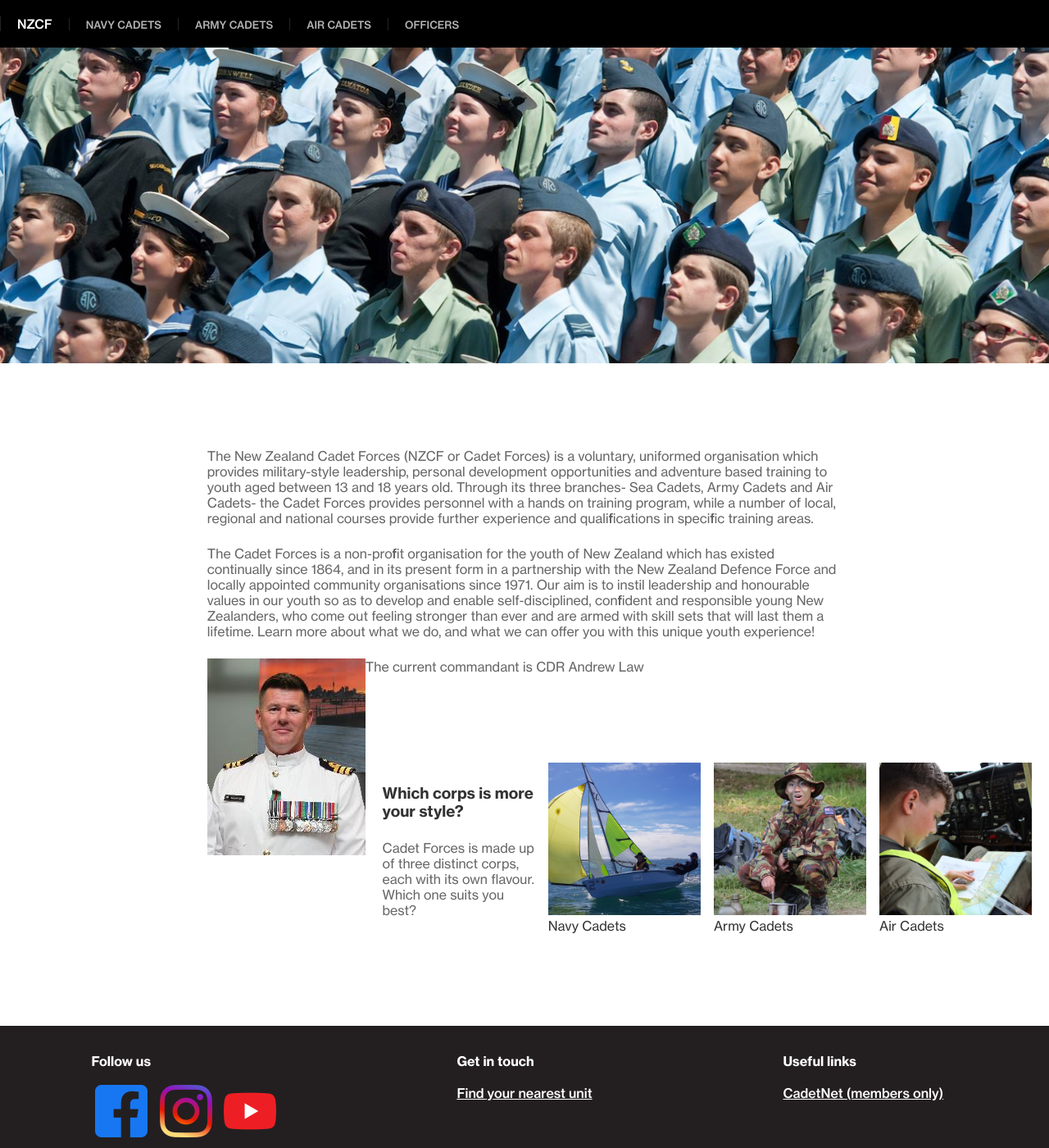
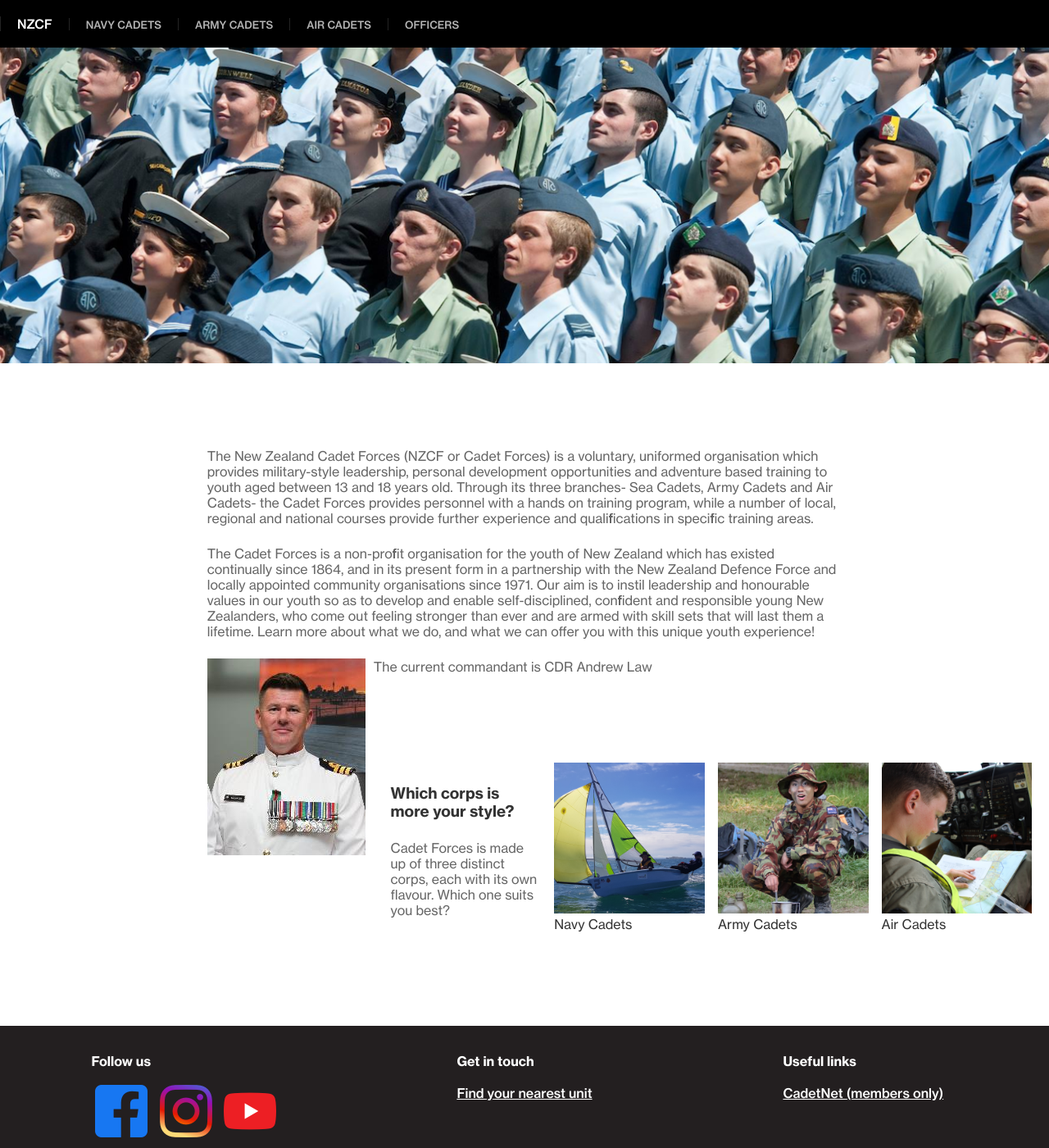
Before and after one commit to New-Zealand-Cadet-Forces/op-refresh, a Jekyll site: the page built from index.md, in a window 1280 px wide and 1400 px high, scrolled down 114 px. Shown: the whole window at 82% size. Built offline with Jekyll 4.4.1, drawn with Linux system fonts in a browser that asks for light colours; a script that is not in the unit is left out.

Commit message:
Fix COMDT block layout

```diff
--- a/_includes/commandant-block.html
+++ b/_includes/commandant-block.html
@@ -1,2 +1,4 @@
-<img src="/img/CDRALaw.jpg" alt="CDR A Law, RNZN" class="float-left">
-<p>The current commandant is {{ site.commandant }}</p>
+<div>
+    <img src="/img/CDRALaw.jpg" alt="CDR A Law, RNZN" class="float-left">
+    <p>The current commandant is {{ site.commandant }}</p>
+</div>
--- a/_sass/_resets.scss
+++ b/_sass/_resets.scss
@@ -19,4 +19,5 @@
 
 .float-left {
     float: left;
+    margin-right: 10px;
 }
```
